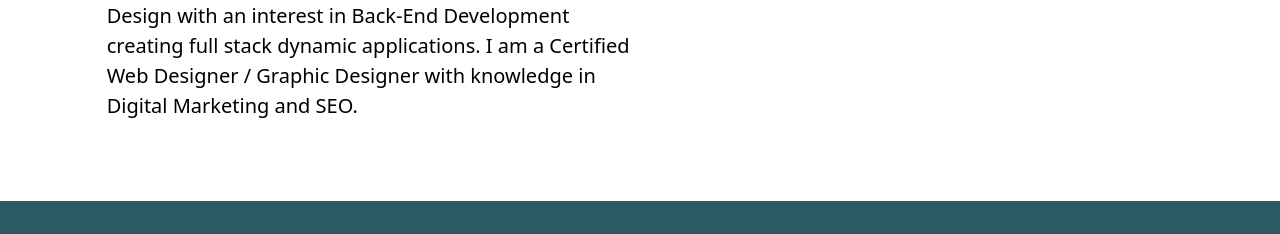
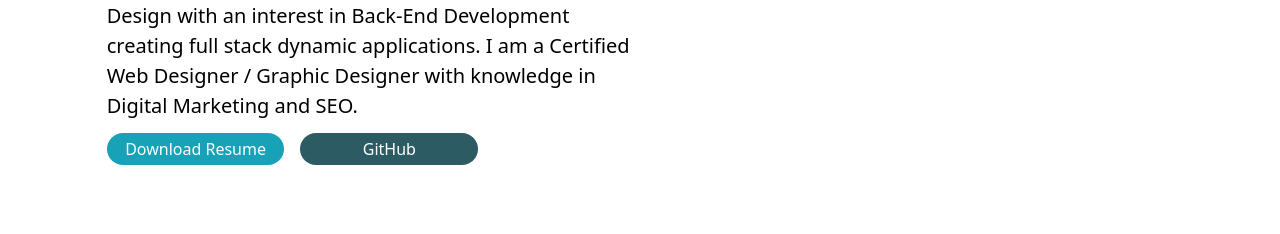
Before and after one commit to Zwill1/Astro-Portfolio, an Astro site: page / in a window 1280 px wide. Shown: the part 372-606 px from the top of the page. Built offline with nearby package versions, Linux system fonts and the light colour scheme; Astro itself is replaced by a stand-in of ours.

Commit message:
working on hero and colors

```diff
--- a/src/ui/Home/Hero.astro
+++ b/src/ui/Home/Hero.astro
@@ -1,4 +1,6 @@
 ---
+
+import Button from '../../components/Button.jsx';
 
 ---
 
@@ -8,6 +10,10 @@
         <p class="text-5xl font-extrabold leading-[1.5] text-center lg:text-left">Mark Phillips</p>
         <p class="text-3xl font-semibold leading-[1.5] text-center lg:text-left">Full Stack Developer / Graphic Designer</p>
         <p class="text-xl font-light leading-[1.5] text-center lg:text-left">I specialize in Front-End Development and Graphic Design with an interest in Back-End Development creating full stack dynamic applications. I am a Certified Web Designer / Graphic Designer with knowledge in Digital Marketing and SEO.</p>
+        <div class="sm:flex justify-center lg:justify-start">
+            <Button name="Download Resume" link="#" bgColor="bg-[#17A2B8] mr-1 lg:mr-2 mt-3 text-center text-white" width="w-full sm:w-1/2 lg:w-1/2 xl:w-1/3" />
+            <Button name="GitHub" link="#" bgColor="bg-[#2D5B63] ml-1 lg:ml-2 mt-3 text-center text-white" width="w-full sm:w-1/2 lg:w-1/2 xl:w-1/3" />
+        </div>
     </div>
     <div class="w-6/12 text-center">IMAGE</div>
 </section>
```
